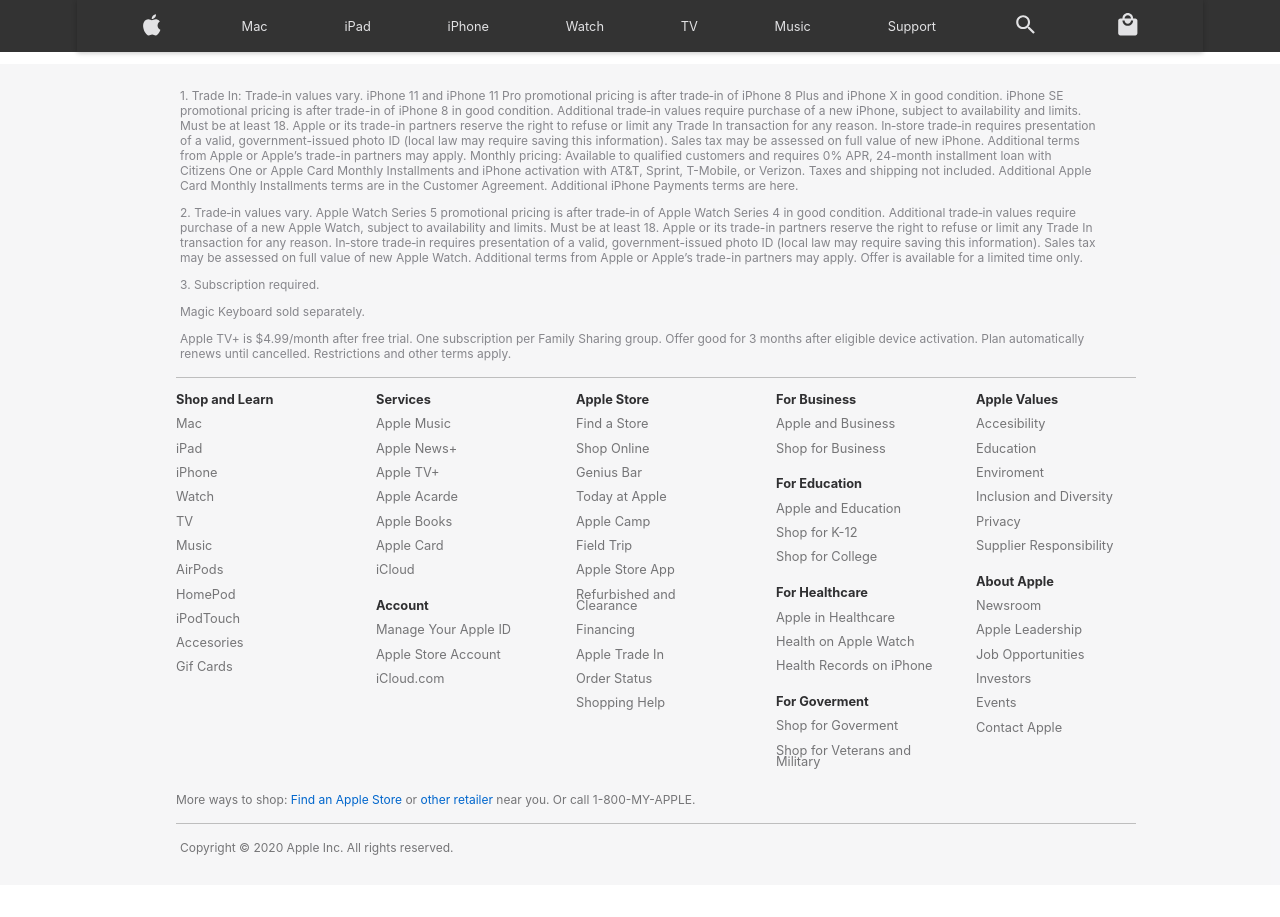
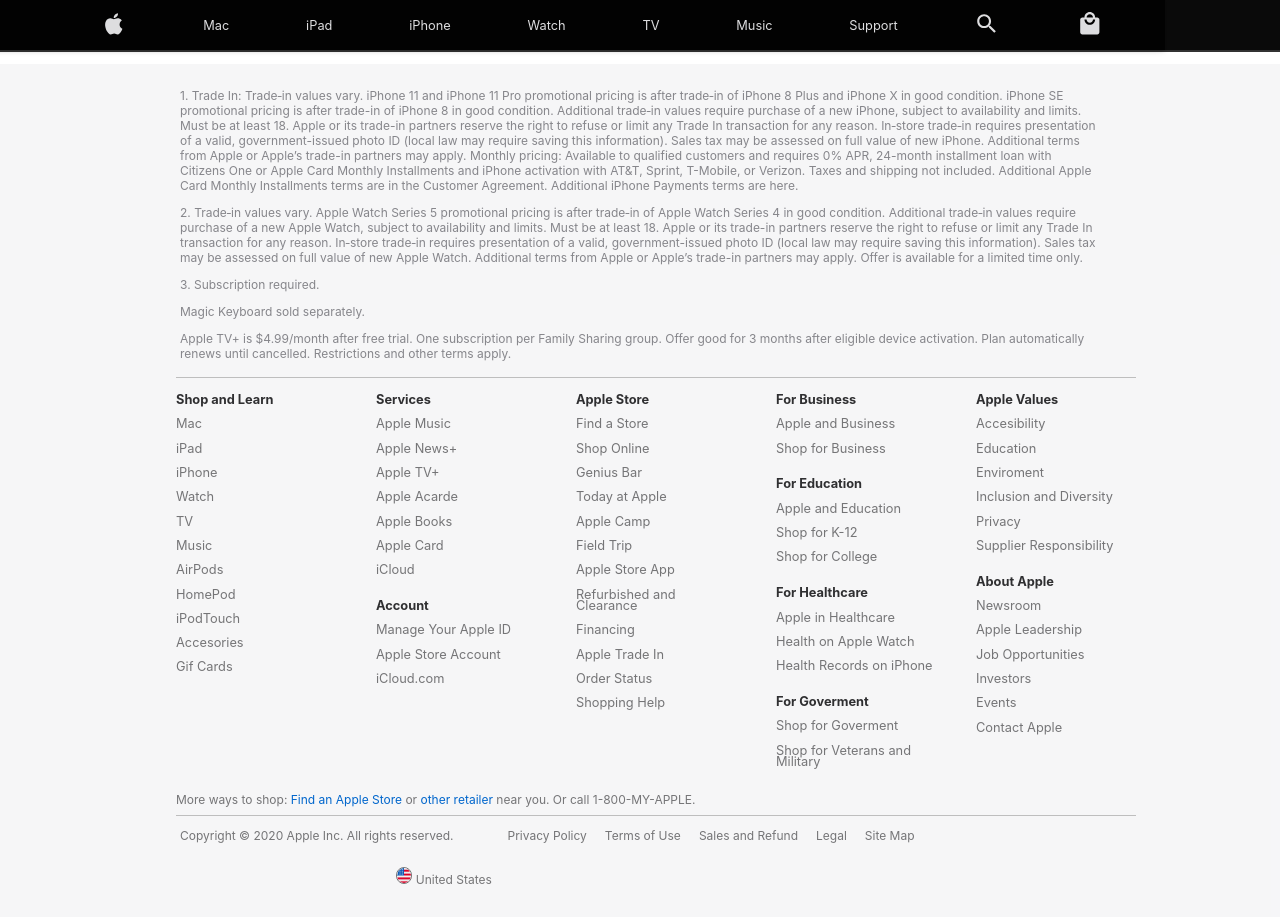
Before and after one commit to Kadievka/apple-home-react, a React (Create React App) app: page / in a window 1280 px wide. Before the commit the page ends 885 px from the top, so only its background shows below. Built offline with nearby package versions, Linux system fonts and the light colour scheme.

Commit message:
Ahora el NavBar se comporta como sticky y el footer está completo al 100%

```diff
--- a/src/App.css
+++ b/src/App.css
@@ -1,3 +1,11 @@
+.CountryFlag{
+ width: 1.2em;
+ border: solid #757577 1px;
+ border-radius: 50%;
+ margin: 0;
+ padding: 0;
+}
+
 .FooterCopyright{
   color: #757577;
   margin-bottom: 0;
@@ -76,6 +84,13 @@
   justify-content: center;
 }
 
+.NavigationHeader{
+  background-color: rgba(0, 0, 0, 0.8);
+  position: fixed;
+  width: 100%;
+  padding-right: 18em;
+}
+
 .NavigationItem{
   color:  rgba(245, 245, 247, 0.9);
   font-family: "SF Pro Text", "Myriad Set Pro", "SF Pro Icons", "Helvetica Neue", Helvetica, Arial, sans-serif;
--- a/src/App.js
+++ b/src/App.js
@@ -13,14 +13,14 @@
     <MuiThemeProvider>
 
       <div className="Navigation">
-        <header>
+        <header className="NavigationHeader">
           <AppBar
             title={false}
             showMenuIconButton={false}
             style={{
-            'background-color': 'transparent',
+              'background-color': 'rgba(0, 0, 0, 0.8)',
               'color': 'rgb(245, 245, 247)',
-            'height': '52px'
+              'height': '50px'
             }}
           >
             <a href="/search" className="NavigationItem">
@@ -168,9 +168,17 @@
               </Grid>
             </Grid>
           </div>
-          <div className="HorizontalLine"></div>
+          <div className="HorizontalLine" style={{'marginTop':'0.5em','marginBottom': '0'}}></div>
           <div className="FooterCopyright">
-            <p>Copyright © 2020 Apple Inc. All rights reserved.</p>
+            <Grid container direction="row">
+              <p style={{'marginRight': '3em'}}>Copyright © 2020 Apple Inc. All rights reserved.</p>
+              <p style={{'marginLeft': '1.5em'}}><a className="FooterLinks" href="/privacy">Privacy Policy</a></p>
+              <p style={{'marginLeft': '1.5em'}}><a className="FooterLinks" href="/privacy">Terms of Use</a></p>
+              <p style={{'marginLeft': '1.5em'}}><a className="FooterLinks" href="/privacy">Sales and Refund</a></p>
+              <p style={{'marginLeft': '1.5em'}}><a className="FooterLinks" href="/privacy">Legal</a></p>
+              <p style={{'marginLeft': '1.5em'}}><a className="FooterLinks" href="/privacy">Site Map</a></p>
+              <p style={{'marginLeft': '18em'}}><a className="FooterLinks" href="/choose-country-regionn"><img alt="USA" src="/images/bandera.png" className="CountryFlag"/>  United States</a></p>
+            </Grid>
           </div>
         </footer>
       </div>
```
Also changed, not shown: public/images/bandera.png (added). Lines whose indentation alone changed are shown as unchanged.
